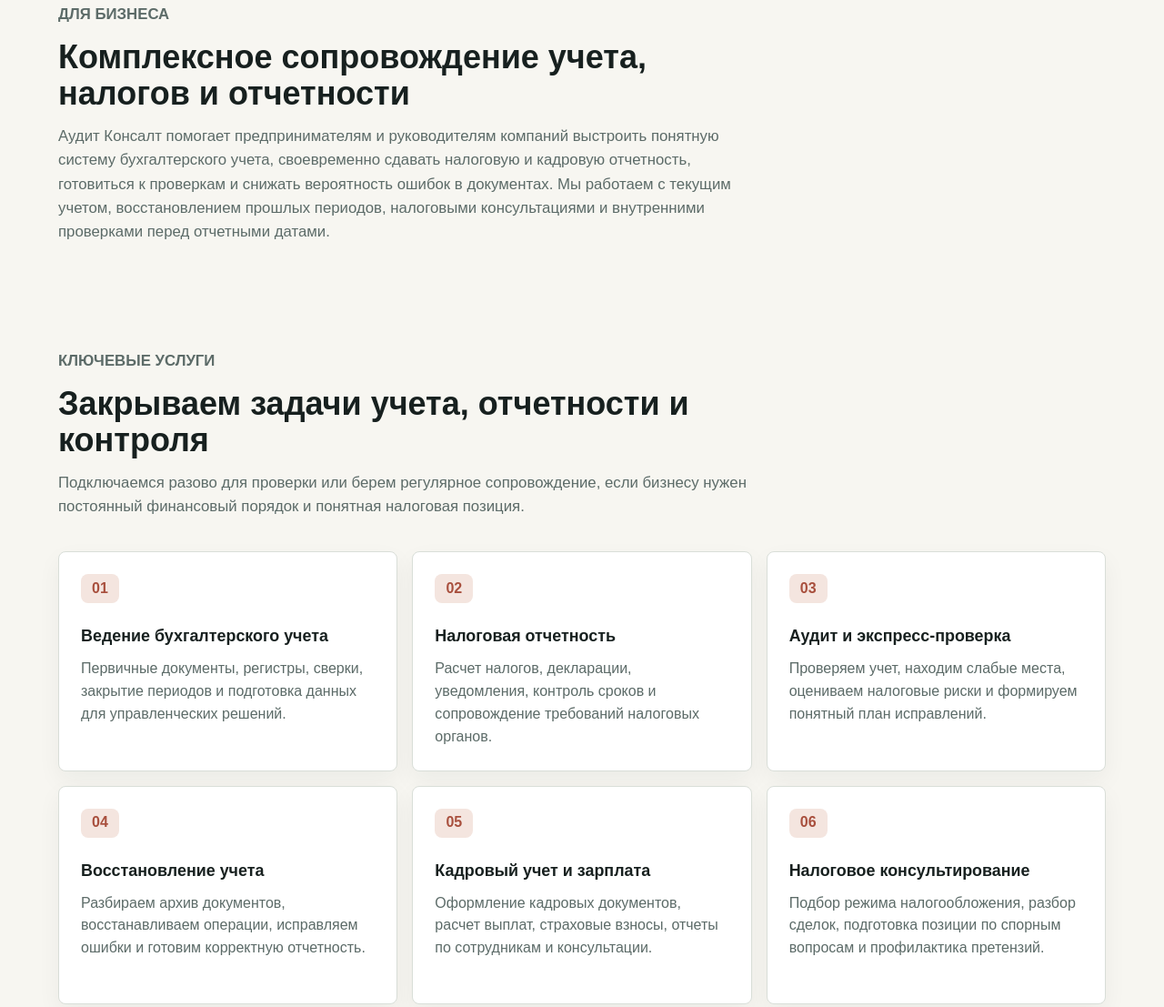
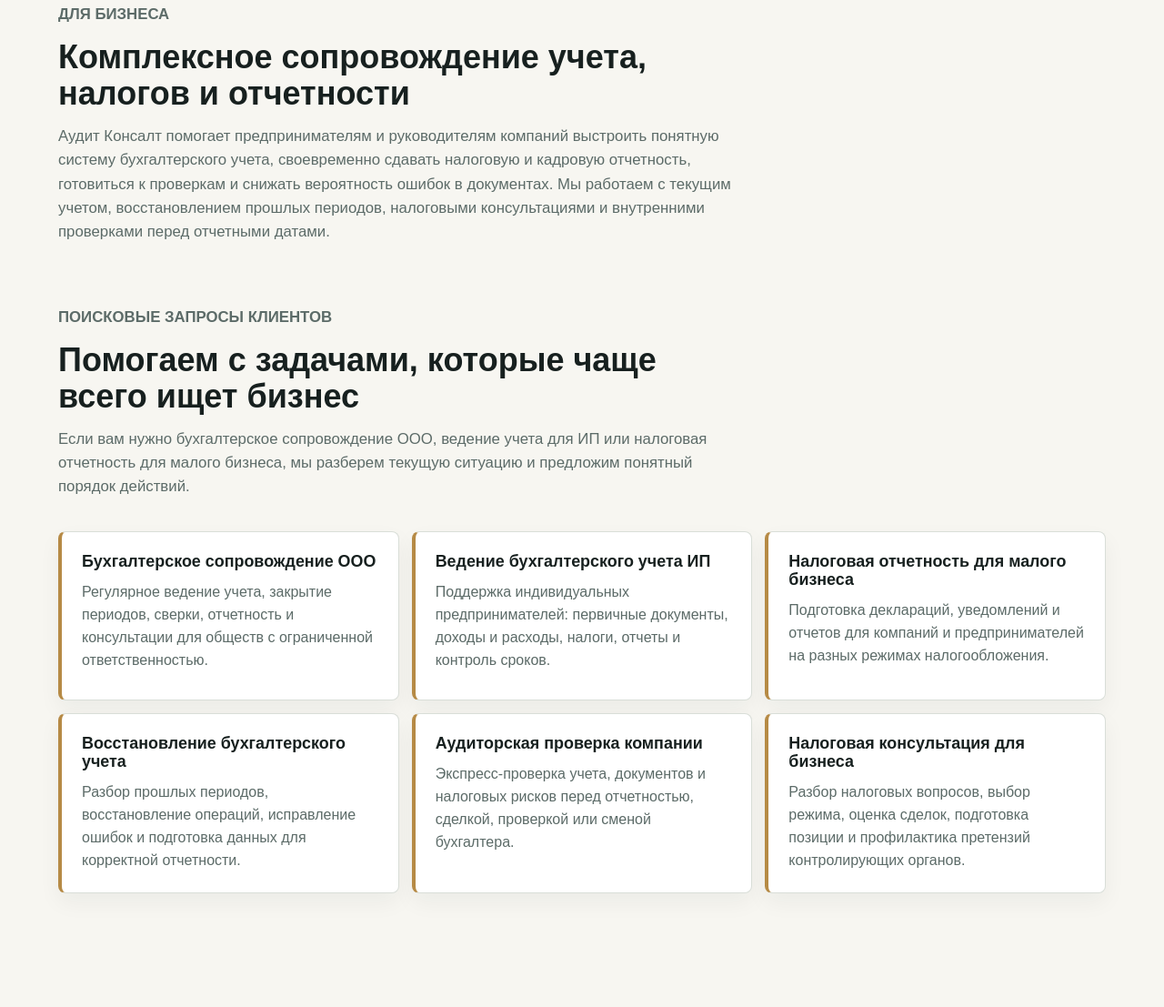
Before and after one commit to AlxStill177/ConsaltAudit74, a plain HTML site: page index.html in a window 1280 px wide. Shown: the part 940-2047 px from the top of the page at 91% size. Drawn offline with Linux system fonts and the light colour scheme.

Commit message:
Add visible SEO keyword service block

```diff
--- a/index.html
+++ b/index.html
@@ -62,21 +62,21 @@
               "@type": "Offer",
               "itemOffered": {
                 "@type": "Service",
-                "name": "Ведение бухгалтерского учета"
+                "name": "Бухгалтерское сопровождение ООО"
               }
             },
             {
               "@type": "Offer",
               "itemOffered": {
                 "@type": "Service",
-                "name": "Налоговая отчетность"
+                "name": "Ведение бухгалтерского учета ИП"
               }
             },
             {
               "@type": "Offer",
               "itemOffered": {
                 "@type": "Service",
-                "name": "Аудит и экспресс-проверка учета"
+                "name": "Налоговая отчетность для малого бизнеса"
               }
             },
             {
@@ -90,14 +90,14 @@
               "@type": "Offer",
               "itemOffered": {
                 "@type": "Service",
-                "name": "Кадровый учет и расчет зарплаты"
+                "name": "Аудиторская проверка компании"
               }
             },
             {
               "@type": "Offer",
               "itemOffered": {
                 "@type": "Service",
-                "name": "Налоговое консультирование"
+                "name": "Налоговая консультация для бизнеса"
               }
             }
           ]
@@ -216,6 +216,44 @@
             восстановлением прошлых периодов, налоговыми консультациями и
             внутренними проверками перед отчетными датами.
           </p>
+        </div>
+      </section>
+
+      <section class="section keyword-section" aria-label="Популярные направления">
+        <div class="section-heading">
+          <p class="eyebrow">Поисковые запросы клиентов</p>
+          <h2>Помогаем с задачами, которые чаще всего ищет бизнес</h2>
+          <p>
+            Если вам нужно бухгалтерское сопровождение ООО, ведение учета для ИП
+            или налоговая отчетность для малого бизнеса, мы разберем текущую
+            ситуацию и предложим понятный порядок действий.
+          </p>
+        </div>
+        <div class="keyword-grid">
+          <article>
+            <h3>Бухгалтерское сопровождение ООО</h3>
+            <p>Регулярное ведение учета, закрытие периодов, сверки, отчетность и консультации для обществ с ограниченной ответственностью.</p>
+          </article>
+          <article>
+            <h3>Ведение бухгалтерского учета ИП</h3>
+            <p>Поддержка индивидуальных предпринимателей: первичные документы, доходы и расходы, налоги, отчеты и контроль сроков.</p>
+          </article>
+          <article>
+            <h3>Налоговая отчетность для малого бизнеса</h3>
+            <p>Подготовка деклараций, уведомлений и отчетов для компаний и предпринимателей на разных режимах налогообложения.</p>
+          </article>
+          <article>
+            <h3>Восстановление бухгалтерского учета</h3>
+            <p>Разбор прошлых периодов, восстановление операций, исправление ошибок и подготовка данных для корректной отчетности.</p>
+          </article>
+          <article>
+            <h3>Аудиторская проверка компании</h3>
+            <p>Экспресс-проверка учета, документов и налоговых рисков перед отчетностью, сделкой, проверкой или сменой бухгалтера.</p>
+          </article>
+          <article>
+            <h3>Налоговая консультация для бизнеса</h3>
+            <p>Разбор налоговых вопросов, выбор режима, оценка сделок, подготовка позиции и профилактика претензий контролирующих органов.</p>
+          </article>
         </div>
       </section>
 
--- a/styles.css
+++ b/styles.css
@@ -357,6 +357,31 @@
   margin-bottom: 0;
 }
 
+.keyword-section {
+  padding-top: 36px;
+}
+
+.keyword-grid {
+  display: grid;
+  grid-template-columns: repeat(3, minmax(0, 1fr));
+  gap: 14px;
+}
+
+.keyword-grid article {
+  min-height: 186px;
+  padding: 22px;
+  border: 1px solid var(--line);
+  border-left: 4px solid var(--gold);
+  border-radius: 8px;
+  background: var(--white);
+  box-shadow: 0 10px 24px rgba(23, 32, 31, 0.05);
+}
+
+.keyword-grid p {
+  margin: 12px 0 0;
+  color: var(--muted);
+}
+
 .split-section {
   display: grid;
   grid-template-columns: 0.8fr 1.2fr;
@@ -554,6 +579,10 @@
     grid-template-columns: repeat(2, minmax(0, 1fr));
   }
 
+  .keyword-grid {
+    grid-template-columns: repeat(2, minmax(0, 1fr));
+  }
+
   .split-section,
   .contact-section {
     grid-template-columns: 1fr;
@@ -622,6 +651,7 @@
 
   .trust-band,
   .services-grid,
+  .keyword-grid,
   .contact-grid {
     grid-template-columns: 1fr;
   }
```
